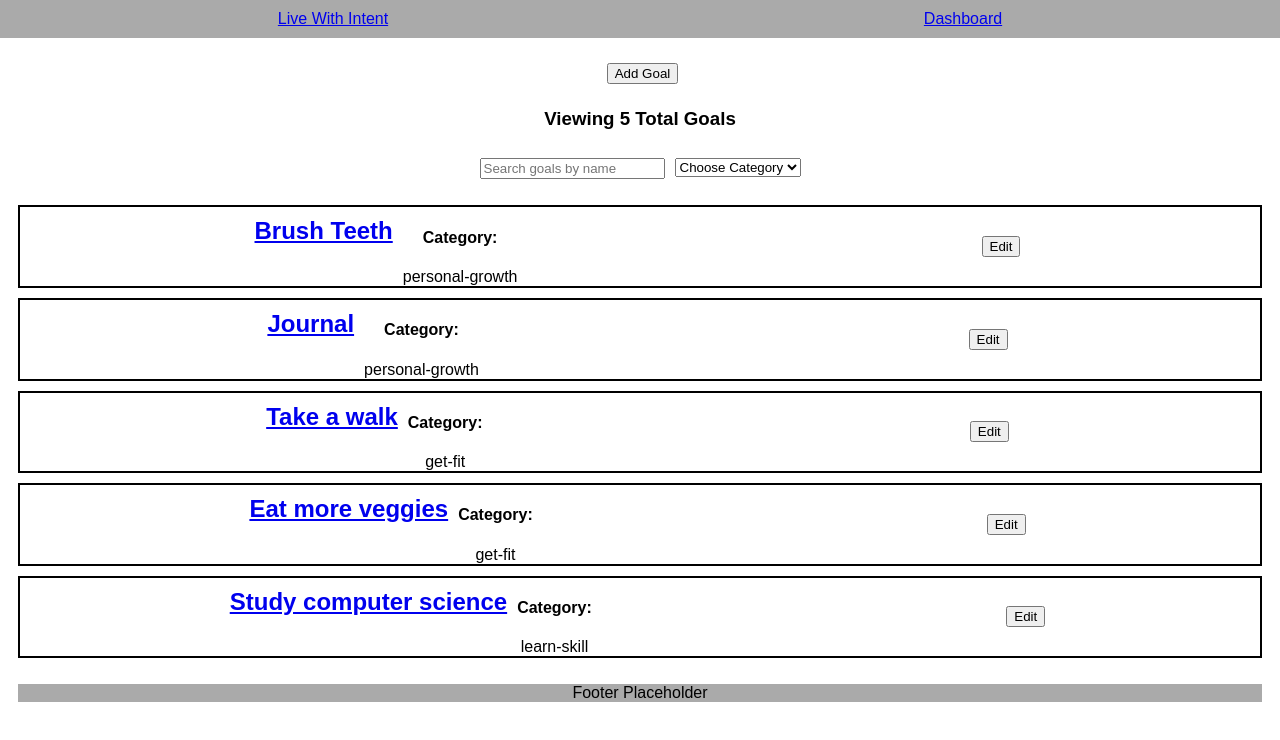
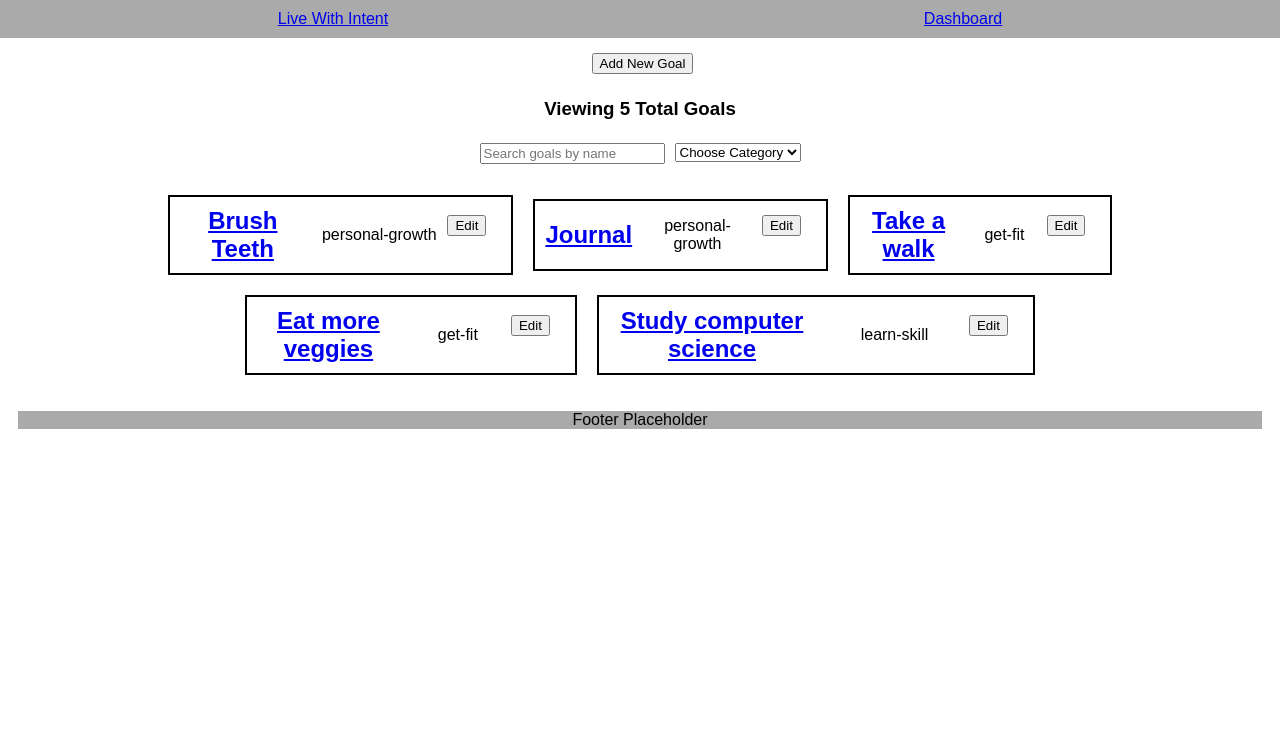
Before and after one commit to t-keazirian/live-with-intent, a React (Create React App) app: page /dashboard in a window 1280 px wide. Shown: the top 740 px of the page. Built offline with nearby package versions, Linux system fonts and the light colour scheme.

Commit message:
updated css and components

```diff
--- a/src/App.css
+++ b/src/App.css
@@ -10,7 +10,6 @@ html, body {
 div.app {
   display: flex;
   flex-direction: column;
-  align-items: space-between;
 }
 
 main.main-app {
@@ -30,4 +29,45 @@ div.one-goal-item {
 div.category-div, div.note-div {
   display: flex;
   flex-direction: column;
+  align-content: center;
+  text-align: center;
+  width: 50%;
 }
+
+div.goal-item {
+  align-items: center;
+}
+
+div.button-container {
+  display: flex;
+  margin-bottom: 20px;
+  align-content: space-around;
+}
+
+button {
+  margin: 5px;
+}
+
+@media all and (min-width: 800px) {
+  ul {
+    display: flex;
+    flex-direction: row;
+    flex-wrap: wrap;
+    justify-content: center;
+  }
+
+  div.goal-item {
+    flex-direction: column;
+    align-self: center;
+  }
+
+  h2.goals-header {
+    align-self: center;
+  }
+
+  div.button-container {
+    padding-right: 10px;
+    margin-right: 10px;
+    justify-items: center;
+  }
+}
--- a/src/Dashboard/Dashboard.js
+++ b/src/Dashboard/Dashboard.js
@@ -3,20 +3,23 @@ import './dashboard.css';
 import TotalGoals from '../TotalGoals/TotalGoals';
 import { Link } from 'react-router-dom';
 import CategoryList from '../CategoryList/CategoryList';
-import GOALS from '../store';
+import ApiContext from '../Context/ApiContext';
 
 class Dashboard extends React.Component {
+
+	static contextType = ApiContext;
+
 	render() {
 		return (
 			<div className="dashboard">
 				<section className="buttons">
 					<Link to="/add-new-goal">
-						<button className="add-one-time">Add Goal</button>
+						<button className="add-one-time">Add New Goal</button>
 					</Link>
 				</section>
 				<section className="goal-summary-container">
 					<div className="goal-summary">
-						<h3 className="goal-header">Viewing {GOALS.length} Total Goals</h3>
+						<h3 className="goal-header">Viewing {this.context.goals.length} Total Goals</h3>
 					</div>
 					<div className="goals-filter">
 						<input
--- a/src/Dashboard/dashboard.css
+++ b/src/Dashboard/dashboard.css
@@ -7,25 +7,9 @@ select#goal-type, select#goal-category, input.name-search {
   margin: 5px;
 }
 
-button.add-recurring {
-  margin-top: 50px;
-}
-
-button.add-one-time {
-  margin-top: 15px;
-}
-
-div.goals-filter {
-  display: flex;
-  justify-content: center;
-  padding: 5px;
-  margin-left: 15px;
-  margin-right: 15px;
-}
-
-[type=submit], button {
+/* [type=submit], button {
   margin: 5px;
-}
+} */
 
 @media all and (min-width: 800px) {
   section.buttons {
--- a/src/Goal/Goal.js
+++ b/src/Goal/Goal.js
@@ -28,11 +28,11 @@ class Goal extends React.Component {
 							<h2 className="goals-header">{oneGoal.goalName}</h2>
 							<div className="category-div">
 								<h4>Category:</h4>
-								<span className="category">{oneGoal.category}</span>
+								<p className="category">{oneGoal.category}</p>
 							</div>
 							<div className="note-div">
 								<h4>Notes:</h4>
-								<span className="goal-note">{oneGoal.notes}</span>
+								<p className="goal-note">{oneGoal.notes}</p>
 							</div>
 							<div className="button-container">
 								<Link to={`/edit-goal/${oneGoal.id}`}>
--- a/src/IndvGoal/IndvGoal.js
+++ b/src/IndvGoal/IndvGoal.js
@@ -14,8 +14,8 @@ class IndvGoal extends React.Component {
 						<h2 className="goals-header">{goal.goalName}</h2>
 					</Link>
 					<div className="category-div">
-						<h4>Category:</h4>
-						<span className="category">{goal.category}</span>
+						{/* <h4>Category:</h4> */}
+						<p className="category">{goal.category}</p>
 					</div>
 				</li>
 				<div className="button-container">
--- a/src/TotalGoals/TotalGoals.js
+++ b/src/TotalGoals/TotalGoals.js
@@ -13,7 +13,7 @@ class TotalGoals extends React.Component {
 					<div className="goals-list">
 						<ul>
 							{this.context.goals.map(goal => (
-								<IndvGoal goal={goal}/>
+								<IndvGoal goal={goal} key={goal.id}/>
 							))}
 						</ul>
 					</div>
--- a/src/TotalGoals/totalgoals.css
+++ b/src/TotalGoals/totalgoals.css
@@ -6,7 +6,8 @@ li.list-goal-item {
   display: flex;
   list-style-type: none;
   flex-direction: column;
-  /* align-items: center; */
+  align-items: center;
+  text-align: center;
 }
 
 ul {
@@ -25,17 +26,9 @@ div.goal-item {
   margin: 10px;
 }
 
-div.button-container {
-  display: flex;
-  margin: 10px;
-  justify-content: center;
-}
-
 @media all and (min-width: 800px) {
   div.goal-item {
     flex-direction: row;
-    justify-content: space-around;
-    /* align-items: center; */
   }
 
   div.button-container {
@@ -46,4 +39,9 @@ div.button-container {
   li.list-goal-item {
     flex-direction: row;
   }
+
+  div.goals-filter {
+    display: flex;
+    justify-content: center;
+  }
 }
```
Also changed, not shown: src/CategoryList/categorylist.css (deleted).
